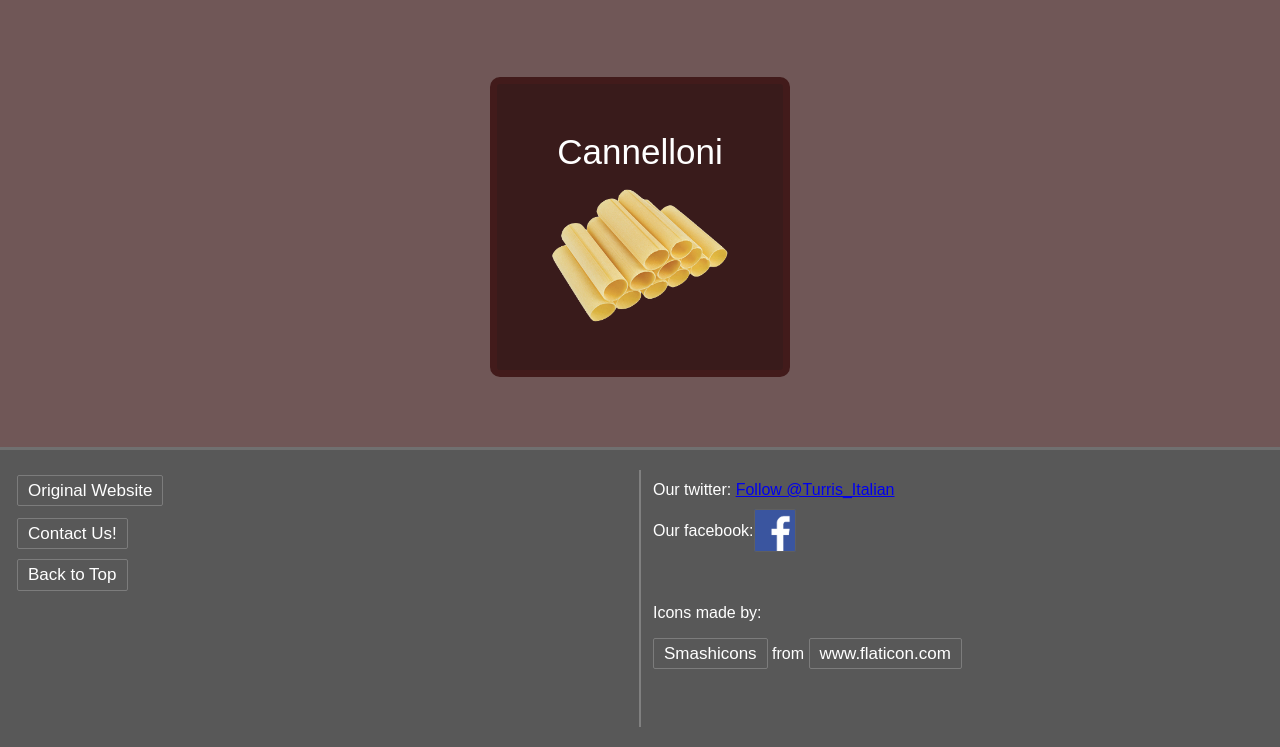
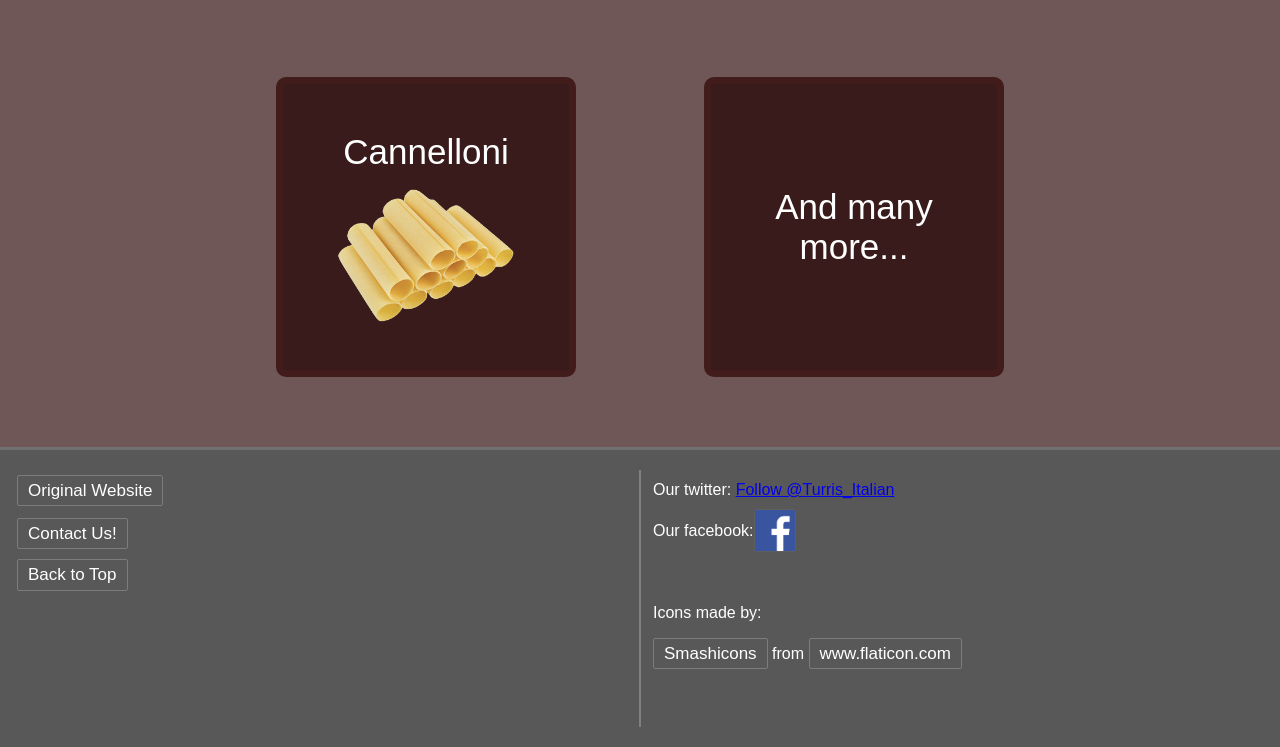
Before and after one commit to Jellohub/Github-Website, a plain HTML site: page products.html in a window 1280 px wide. Shown: the part 3083-3830 px from the top of the page. Drawn offline with nearby package versions, Linux system fonts and the light colour scheme; a web font is replaced by a local one.

Commit message:
final visual changes

```diff
--- a/css/sanitation.css
+++ b/css/sanitation.css
@@ -131,6 +131,9 @@ so if the browser page is narrowed, things don't get ugly. */
 
 /* Formatted the items within the main containers. */
 .main-item {
+  display: flex;
+  flex-direction: row;
+  justify-content: flex-end;
   margin-right: 20px;
   width: fit-content;
   text-align: justify;
--- a/products.html
+++ b/products.html
@@ -294,6 +294,19 @@
           </div>
         </div>
       </div>
+
+      <div class="flip-card-container">
+        <div class="flip-card">
+          <div class="front">
+            <div class="main-item text">
+              And many more...
+            </div>
+          </div>
+          <div class="back">
+            but we don't have enough room to show them all!
+          </div>
+        </div>
+      </div>
     </div>
 
     <div id="footer">
```
Also changed, not shown: contact.html (+1 -1 lines), sanitation.html (+15 -1 lines), workers.html (+1 -1 lines), pictures/sample_bag.jpg (added), 2 other files.
